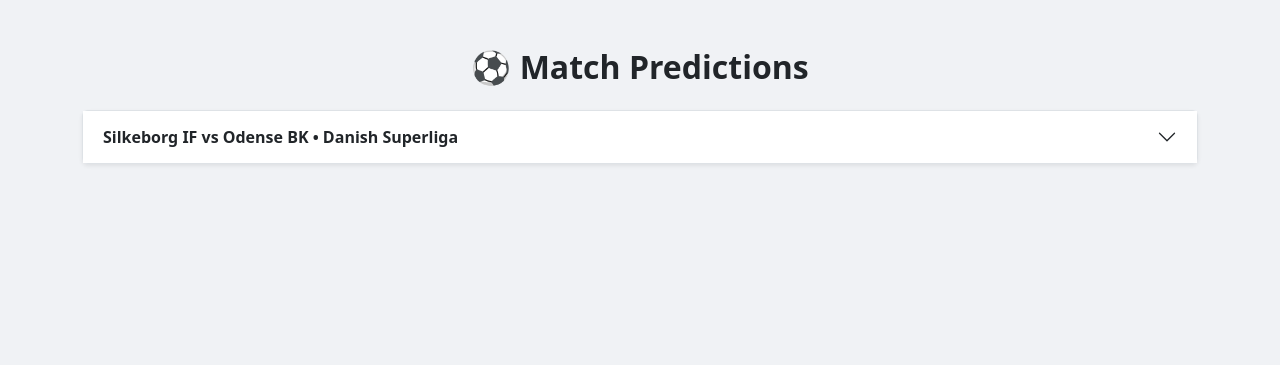
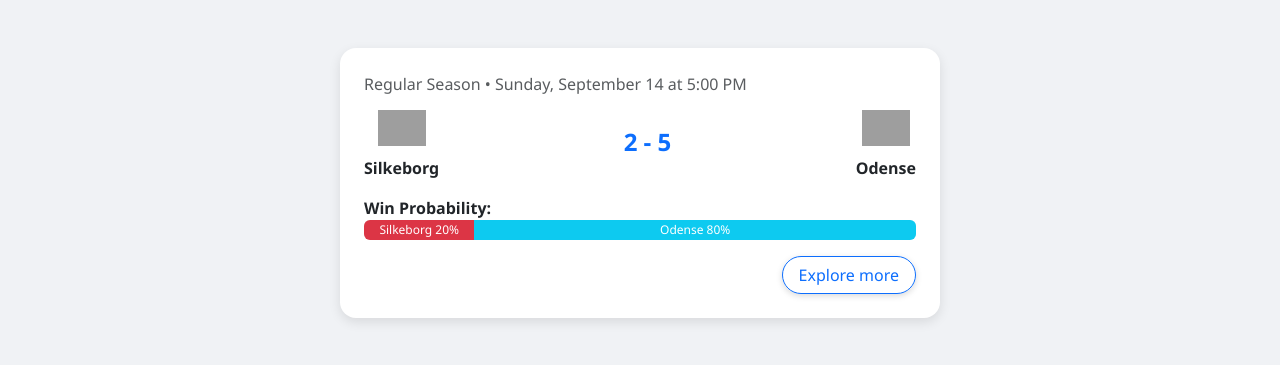
Before and after one commit to adetayo-Adebayo284/game-prediction, a PHP site: page /test1.html in a window 1280 px wide. Shown: the top 365 px of the page. Run offline with PHP 8.4, Linux system fonts and the light colour scheme; grey boxes are pictures that could not be loaded.

Commit message:
Code updated

```diff
--- a/scripts/generate.js
+++ b/scripts/generate.js
@@ -2,7 +2,7 @@
     Demo Data Setup (production-ready)
 ----------------------------*/
 const DEMO_RESPONSE = {
-    sports: ["Soccer", "Basketball", "Volleyball", "Hockey", "Tennis", "Cricket", "Rugby"],
+    sports: ["Soccer"], //, "Basketball", "Volleyball", "Hockey", "Tennis", "Cricket", "Rugby"
     risk_levels: {
         very_low:  [1.10, 1.40],
         low:       [1.41, 1.80],
--- a/test1.html
+++ b/test1.html
@@ -4,154 +4,166 @@
 <head>
   <meta charset="UTF-8" />
   <meta name="viewport" content="width=device-width, initial-scale=1.0" />
-    <title>Prediction UI</title>
+  <title>Dynamic Match Prediction Card</title>
   <link href="https://cdn.jsdelivr.net/npm/bootstrap@5.3.2/dist/css/bootstrap.min.css" rel="stylesheet" />
+  <style>
+    body {
+      background-color: #f0f2f5;
+      font-family: 'Segoe UI', sans-serif;
+    }
 
-    <style>
+    .match-card {
+      background: #fff;
+      border-radius: 16px;
+      padding: 1.5rem;
+      box-shadow: 0 4px 12px rgba(0, 0, 0, 0.1);
+      max-width: 600px;
+      margin: auto;
+      transition: box-shadow 0.3s ease;
+    }
+
     .team-logo {
-        width: 40px;
-        height: 40px;
+      width: 48px;
+      height: 48px;
       object-fit: contain;
     }
-        .team-name {
-        font-size: 0.9rem;
-        }
-        .match-score {
-        font-size: 1.5rem;
-        }
+
     .progress-bar {
       transition: width 1s ease-in-out;
+    }
+
+    .explore-btn {
+      border-radius: 50px;
+      padding: 6px 16px;
+      font-weight: 500;
+      box-shadow: 0 2px 6px rgba(0, 0, 0, 0.15);
+      transition: all 0.3s ease;
+    }
+
+    .explore-section {
+      display: none;
+      margin-top: 1rem;
+      animation: fadeIn 0.4s ease-in-out;
+    }
+
+    @keyframes fadeIn {
+      from {
+        opacity: 0;
+        transform: translateY(-10px);
+      }
+
+      to {
+        opacity: 1;
+        transform: translateY(0);
+      }
     }
   </style>
 </head>
 
-<body style="background-color:#f0f2f5;">
+<body>
   <div class="container py-5">
-        <h2 class="mb-4 fw-bold text-center">⚽ Match Predictions</h2>
-        <div id="predictionContainer"></div>
+    <div id="matchCard" class="match-card"></div>
   </div>
 
-    <script src="https://cdn.jsdelivr.net/npm/bootstrap@5.3.2/dist/js/bootstrap.bundle.min.js"></script>
-    <script src="script.js"></script>
-</body>
+  <script>
+    const matchData = {
+      home: {
+        name: "Silkeborg",
+        logo: "https://upload.wikimedia.org/wikipedia/en/4/4d/Silkeborg_IF_logo.svg",
+        winProbability: 20.0,
+        xg: 1.9,
+        odds: "2.10",
+        liveOdds: "2.25"
+      },
+      away: {
+        name: "Odense",
+        logo: "https://upload.wikimedia.org/wikipedia/en/4/4e/Odense_BK_logo.svg",
+        winProbability: 80.0,
+        xg: 1.2,
+        odds: "3.60",
+        liveOdds: "3.50"
+      },
+      drawOdds: "3.30",
+      liveDrawOdds: "3.20",
+      kickoff: "Sunday, September 14 at 5:00 PM",
+      status: "Regular Season",
+      score: "2 - 5",
+      prediction: "Home Win",
+      pressure: 65,
+      confidence: 78
+    };
 
-
-<script>
-    const matches = [
-  {
-    home: "Silkeborg IF",
-    away: "Odense BK",
-    homeLogo: "https://upload.wikimedia.org/wikipedia/en/4/4d/Silkeborg_IF_logo.svg",
-    awayLogo: "https://upload.wikimedia.org/wikipedia/en/4/4e/Odense_BK_logo.svg",
-    score: "2 - 1",
-    league: "Danish Superliga",
-    time: "18:00",
-    status: "Finished",
-    prediction: "Home Win",
-    confidence: 78,
-    xgHome: "1.9",
-    xgAway: "1.2",
-    pressureIndex: 65,
-    valueBet: true,
-    odds: {
-      home: "2.10",
-      draw: "3.30",
-      away: "3.60"
-    },
-    liveOdds: "Home 2.25 • Draw 3.20 • Away 3.50"
-  }
-];
-
-const container = document.getElementById("predictionContainer");
-
-matches.forEach((match, index) => {
-  const accordionId = `accordionItem${index}`;
-  const collapseId = `collapse${index}`;
-  const headingId = `heading${index}`;
-  const detailsId = `details${index}`;
-
-  const card = document.createElement("article");
-  card.className = "prediction-card mb-4 shadow-sm border rounded";
-  card.style.paddingRight = "0";
+    const card = document.getElementById("matchCard");
 
     card.innerHTML = `
-    <div class="accordion accordion-flush" id="${accordionId}">
-      <div class="accordion-item">
-        <h2 class="accordion-header" id="${headingId}">
-          <button class="accordion-button collapsed fw-bold" type="button" data-bs-toggle="collapse" data-bs-target="#${collapseId}" aria-expanded="false" aria-controls="${collapseId}">
-            ${match.home} vs ${match.away} • ${match.league}
-          </button>
-        </h2>
-        <div id="${collapseId}" class="accordion-collapse collapse" aria-labelledby="${headingId}">
-          <div class="accordion-body" style="background-color:#f9f9f9;">
+      <div class="text-muted mb-2">${matchData.status} • ${matchData.kickoff}</div>
+
       <div class="d-flex justify-content-between align-items-center mb-3">
-              <div class="team text-center">
-                <img src="${match.homeLogo}" alt="${match.home} logo" class="team-logo mb-1" style="width:40px;height:40px;object-fit:contain;" />
-                <div class="team-name fw-semibold">${match.home}</div>
+        <div class="text-center">
+          <img src="${matchData.home.logo}" class="team-logo mb-1" />
+          <div class="fw-semibold">${matchData.home.name}</div>
         </div>
-              <div class="match-score fs-4 fw-bold text-primary">${match.score}</div>
-              <div class="team text-center">
-                <img src="${match.awayLogo}" alt="${match.away} logo" class="team-logo mb-1" style="width:40px;height:40px;object-fit:contain;" />
-                <div class="team-name fw-semibold">${match.away}</div>
+        <div class="fs-4 fw-bold text-primary">${matchData.score}</div>
+        <div class="text-center">
+          <img src="${matchData.away.logo}" class="team-logo mb-1" />
+          <div class="fw-semibold">${matchData.away.name}</div>
         </div>
       </div>
 
-            <div class="match-meta mb-2 text-muted" style="font-size:0.9rem;">
-              Kickoff: ${match.time} • Status: ${match.status}
+      <div class="mb-3">
+        <strong>Win Probability:</strong>
+        <div class="progress" style="height: 20px;">
+          <div class="progress-bar bg-danger" style="width: ${matchData.home.winProbability}%;">
+            ${matchData.home.name} ${matchData.home.winProbability}%
           </div>
-
-            <button class="btn btn-outline-primary btn-sm mb-3" onclick="document.getElementById('${detailsId}').classList.toggle('d-none')">
-              Explore More
-            </button>
-
-            <div id="${detailsId}" class="d-none">
-              <div class="prediction-section mb-3">
-                <div><strong>Prediction:</strong> ${match.prediction}</div>
-
-                <div class="mt-2">
-                  <strong>Confidence:</strong>
-                  <div class="progress" style="height: 20px;">
-                    <div class="progress-bar bg-success" role="progressbar" style="width: ${match.confidence}%; transition: width 1s;" aria-valuenow="${match.confidence}" aria-valuemin="0" aria-valuemax="100">
-                      ${match.confidence}%
+          <div class="progress-bar bg-info" style="width: ${matchData.away.winProbability}%;">
+            ${matchData.away.name} ${matchData.away.winProbability}%
           </div>
         </div>
       </div>
 
-                <div class="mt-3">
-                  <strong>Expected Goals <span title="Expected Goals (xG)" style="cursor:help;">📈</span>:</strong>
-                  ${match.xgHome} - ${match.xgAway}
+      <div class="text-end">
+        <button id="toggleBtn" class="btn btn-outline-primary explore-btn" onclick="toggleExplore()">Explore more</button>
       </div>
 
+      <div id="exploreSection" class="explore-section">
+        <hr />
+        <div><strong>🔮 Prediction:</strong> ${matchData.prediction}</div>
+        <div><strong>📈 Expected Goals (xG):</strong> ${matchData.home.xg} - ${matchData.away.xg}</div>
         <div class="mt-2">
-                  <strong>Pressure Index <span title="Team pressure level" style="cursor:help;">⚡</span>:</strong>
+          <strong>⚡ Pressure Index:</strong>
           <div class="progress" style="height: 20px;">
-                    <div class="progress-bar bg-warning" role="progressbar" style="width: ${match.pressureIndex}%; transition: width 1s;" aria-valuenow="${match.pressureIndex}" aria-valuemin="0" aria-valuemax="100">
-                      ${match.pressureIndex}%
+            <div class="progress-bar bg-warning" style="width: ${matchData.pressure}%;">${matchData.pressure}%</div>
           </div>
         </div>
-                </div>
-
         <div class="mt-2">
-                  <strong>Value Bet:</strong> ${match.valueBet ? "<span class='badge bg-success'>✅ Yes</span>" : "<span class='badge bg-danger'>❌ No</span>"}
+          <strong>🎯 Confidence Level:</strong>
+          <div class="progress" style="height: 20px;">
+            <div class="progress-bar bg-success" style="width: ${matchData.confidence}%;">${matchData.confidence}%</div>
           </div>
         </div>
-
-              <div class="odds-section mt-3">
-                <div><strong>Pre-Match Odds:</strong> Home ${match.odds.home} • Draw ${match.odds.draw} • Away ${match.odds.away}</div>
-                <div><strong>Live Odds:</strong> ${match.liveOdds ? match.liveOdds : "Not available"}</div>
-              </div>
-
-              <button class="btn btn-outline-secondary btn-sm mt-3" onclick="document.getElementById('${detailsId}').classList.add('d-none')">
-                Close Details
-              </button>
-            </div>
-          </div>
-        </div>
-      </div>
+        <div class="mt-2"><strong>💰 Pre-Match Odds:</strong> Home ${matchData.home.odds} • Draw ${matchData.drawOdds} • Away ${matchData.away.odds}</div>
+        <div class="mt-1"><strong>📺 Live Odds:</strong> Home ${matchData.home.liveOdds} • Draw ${matchData.liveDrawOdds} • Away ${matchData.away.liveOdds}</div>
       </div>
     `;
-  container.appendChild(card);
-});
+
+    function toggleExplore() {
+      const section = document.getElementById("exploreSection");
+      const btn = document.getElementById("toggleBtn");
+
+      if (section.style.display === "none" || section.style.display === "") {
+        section.style.display = "block";
+        btn.textContent = "✖ Close";
+        btn.classList.remove("btn-outline-primary");
+        btn.classList.add("btn-danger");
+      } else {
+        section.style.display = "none";
+        btn.textContent = "Explore more";
+        btn.classList.remove("btn-danger");
+        btn.classList.add("btn-outline-primary");
+      }
+    }
   </script>
+</body>
 
 </html>
```
Also changed, not shown: backend/getAllLeague.php (+8 -1 lines), index.html (+16 -1 lines), scripts/days.js (+293 -120 lines). Lines whose indentation alone changed are shown as unchanged.
